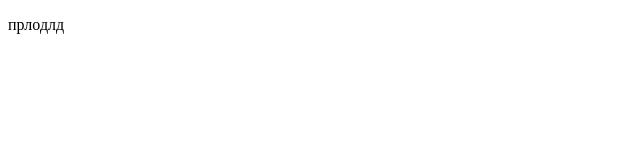
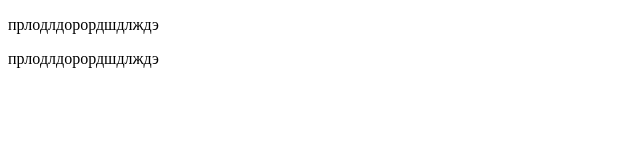
Before and after one commit to dmitrysqwerty/ExampleRepo, a plain HTML site: page index.html in a window 1280 px wide. Shown: the whole page, without its empty margins (0-640 px from the left). Drawn offline with Linux system fonts and the light colour scheme.

Commit message:
myfirstcommit

```diff
--- a/index.html
+++ b/index.html
@@ -7,6 +7,7 @@
     <title>Document</title>
 </head>
 <body>
-    <p>прлодлд</p>
+    <p>прлодлдорордшдлждэ</p>
+    <p>прлодлдорордшдлждэ</p>
 </body>
 </html>
```
